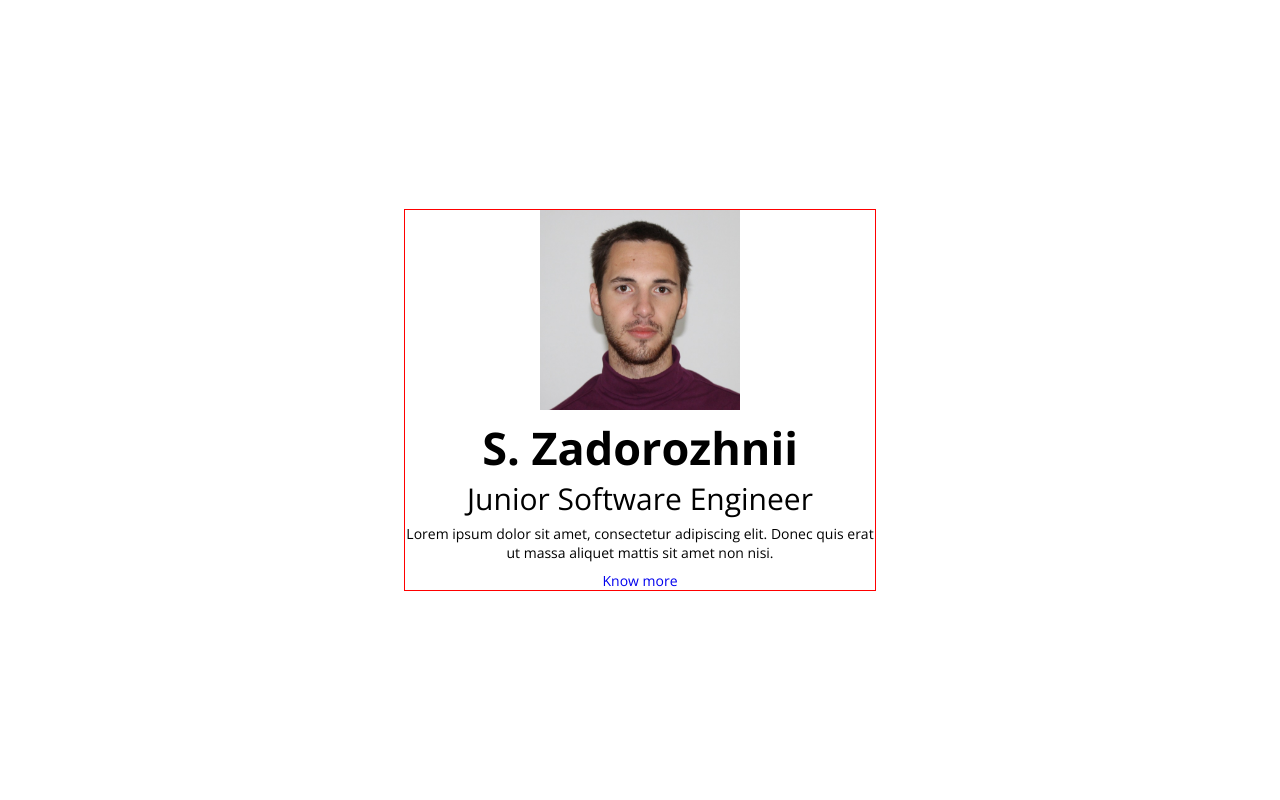
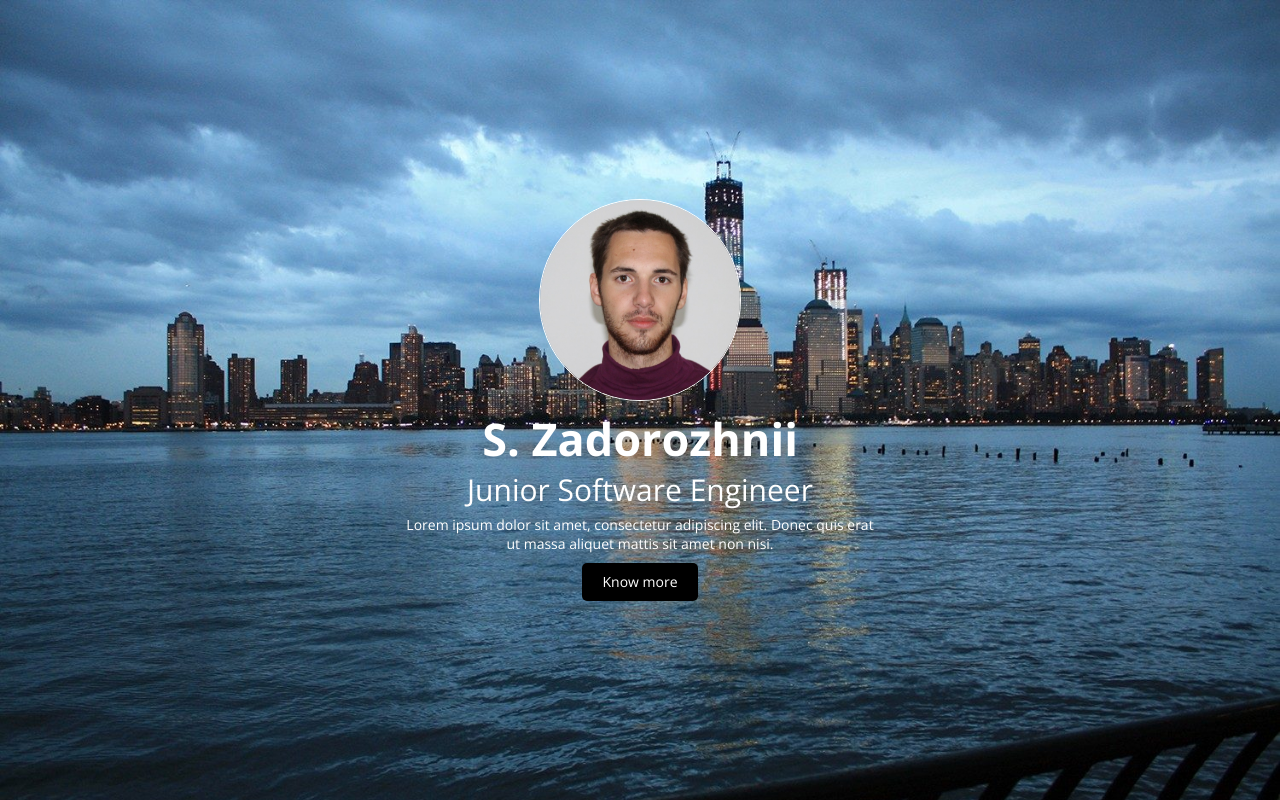
Before and after one commit to tazik047/cdp, a website: page index.html in a window 1280 px wide. Drawn offline with nearby package versions, Linux system fonts and the light colour scheme.

Commit message:
start create task 2

```diff
--- a/index.html
+++ b/index.html
@@ -9,11 +9,11 @@
     <body>
     <main id="welcome-screen">
         <section >
-            <img class="photo" src="images/avatar.gif" alt="Stansialv Zadorozhnii"/>
+            <img class="photo user-photo" src="images/avatar.gif" alt="Stansialv Zadorozhnii"/>
             <h1 class="name">S. Zadorozhnii</h1>
             <h3 class="job-title">Junior Software Engineer</h3>
             <div class="description">Lorem ipsum dolor sit amet, consectetur adipiscing elit. Donec quis erat ut massa aliquet mattis sit amet non nisi.</div>
-            <a href="inner.html">Know more</a>
+            <a href="inner.html" class="btn">Know more</a>
         </section>
     </main>
     </body>
--- a/source/css/less/all.less
+++ b/source/css/less/all.less
@@ -25,7 +25,6 @@ a {
 }
 
 .section() {
-    border: 1px solid #f00;
 }
 
 .clearfix() {
@@ -40,6 +39,22 @@ section {
     .section();
 }
 
+.user-photo {
+    border: 1px solid @white;
+    border-radius: 100%;
+}
+
+.btn {
+    background: @black;
+    padding: 10px 20px;
+    border-radius: 5px;
+    color: @white;
+
+    &:hover {
+        background-color: @shamrock;
+    }
+}
+
 /*************************
     Welcome Screen
 **************************/
@@ -49,6 +64,10 @@ section {
     align-items: center;
     justify-content: center;
     height: 100%;
+    background-image: url('../images/background.jpg');
+    background-size: cover;
+    background-color: rgba(0,0,0,0.7);
+    color: @white;
 
     section {
         width: 470px;
@@ -75,6 +94,10 @@ section {
 
     .job-title {
         font: 30px/33px @openSans, 'Arial', 'Tahoma', sans-serif;
+    }
+
+    a {
+        display: inline-block;
     }
 }
 
```
Also changed, not shown: css/all.css, images/background.JPG (added), source/css/all.css.
